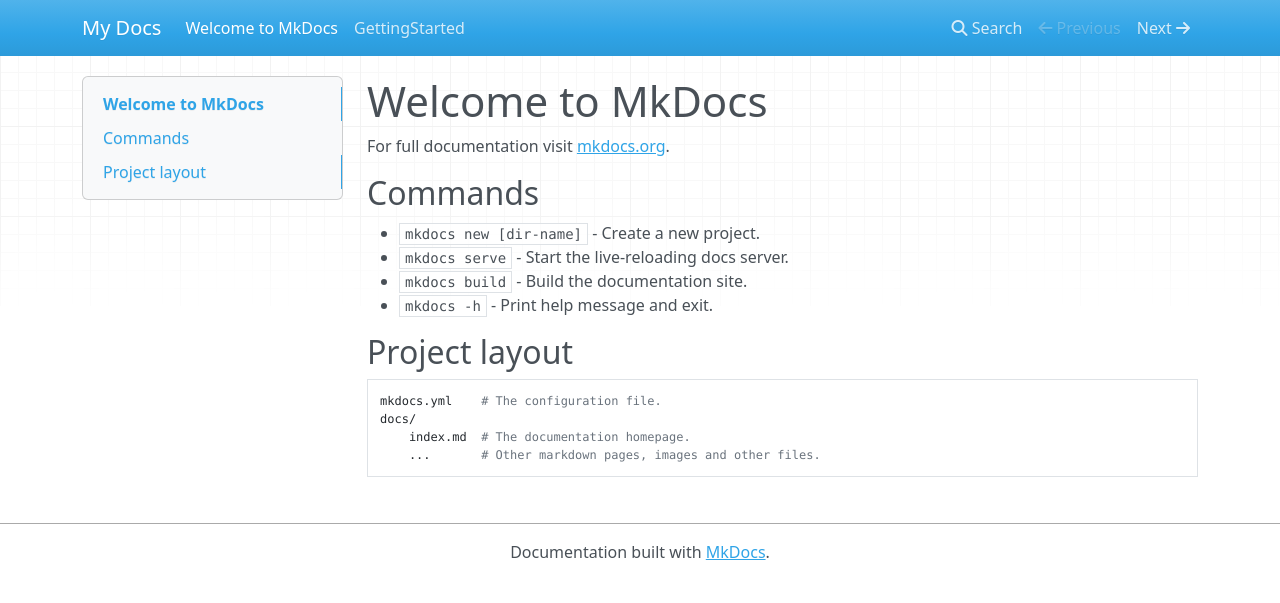
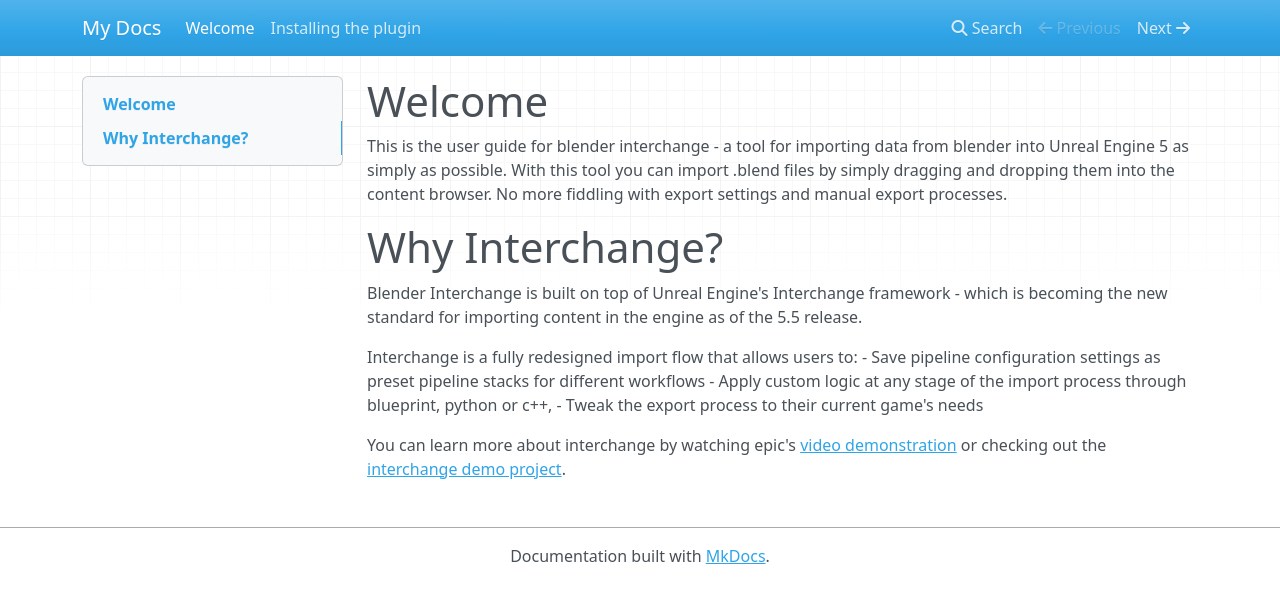
Before and after one commit to Timeless-Tower/blender-interchange-docs, an MkDocs documentation site: the page built from docs/index.md, in a window 1280 px wide. Shown: the top 603 px of the page. Built offline with MkDocs 1.6.1, drawn with Linux system fonts in a browser that asks for light colours; nearby versions of some CDN libraries.

Commit message:
Update wiki

```diff
--- a/docs/index.md
+++ b/docs/index.md
@@ -1,17 +1,13 @@
-# Welcome to MkDocs
+# Welcome
+This is the user guide for blender interchange - a tool for importing data from blender into Unreal Engine 5 as simply as possible. With this tool you can import .blend files by simply dragging and dropping them into the content browser. No more fiddling with export settings and manual export processes.
 
-For full documentation visit [mkdocs.org](https://www.mkdocs.org).
 
-## Commands
+# Why Interchange?
+Blender Interchange is built on top of Unreal Engine's Interchange framework - which is becoming the new standard for importing content in the engine as of the 5.5 release.
 
-* `mkdocs new [dir-name]` - Create a new project.
-* `mkdocs serve` - Start the live-reloading docs server.
-* `mkdocs build` - Build the documentation site.
-* `mkdocs -h` - Print help message and exit.
+Interchange is a fully redesigned import flow that allows users to:
+- Save pipeline configuration settings as preset pipeline stacks for different workflows
+- Apply custom logic at any stage of the import process through blueprint, python or c++,
+- Tweak the export process to their current game's needs
 
-## Project layout
-
-    mkdocs.yml    # The configuration file.
-    docs/
-        index.md  # The documentation homepage.
-        ...       # Other markdown pages, images and other files.
+You can learn more about interchange by watching epic's [video demonstration](https://www.youtube.com/watch?v=Oq6KbrqkGnw) or checking out the [interchange demo project](https://dev.epicgames.com/documentation/en-us/unreal-engine/interchange-framework-in-unreal-engine).
```
Also changed, not shown: docs/GettingStarted.md (deleted, +0 -3 lines), docs/Quickstart.md (added, +20 -0 lines).
